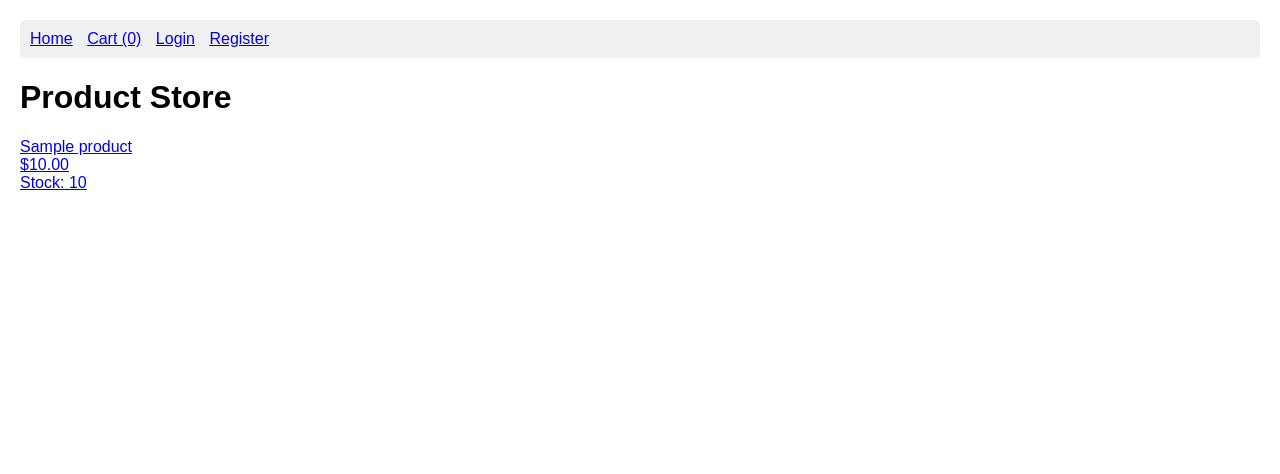
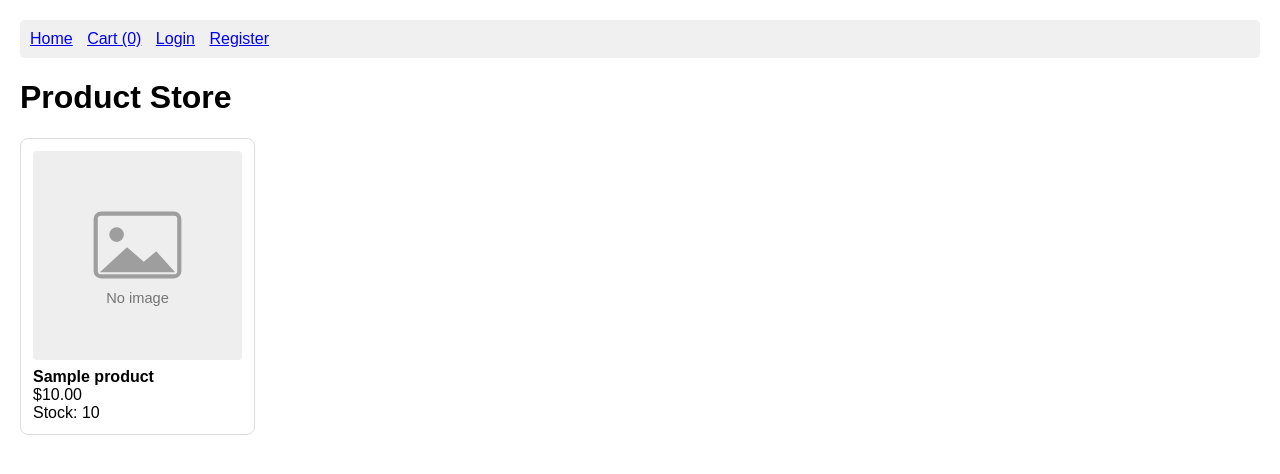
Before and after one commit to Jsambok11/webshop-test-automation, a Flask app: template services/frontend-service/templates/index.html in a window 1280 px wide. Shown: the top 474 px of the page. Run offline with Flask 3, Linux system fonts and the light colour scheme; the template is opened without the code that fills it: most values are stand-ins (such as "Sample title", 1, 10 or a date in 2020); some libraries are stand-ins or nearby versions.

Commit message:
Show products as cards with image and placeholder

```diff
--- a/services/frontend-service/app.py
+++ b/services/frontend-service/app.py
@@ -104,6 +104,15 @@ def to_money(value):
 @app.template_filter("money")
 def money_filter(value):
     return f"{to_money(value):.2f}"
+
+
+@app.template_global()
+def image_url(product):
+    """Address of a product's image (static/products/<file>), or of the
+    placeholder when the product has none (null or empty)."""
+    if product.get("image"):
+        return url_for("static", filename=f"products/{product['image']}")
+    return url_for("static", filename="placeholder.svg")
 
 
 def delivery_fee(method, items_total):
--- a/services/frontend-service/templates/base.html
+++ b/services/frontend-service/templates/base.html
@@ -11,6 +11,12 @@
         .content { margin-top: 20px; }
         .error { color: red; }
         .success { color: green; }
+        .product-grid { display: grid; grid-template-columns: repeat(auto-fill, minmax(200px, 1fr)); gap: 16px; }
+        .product-card { display: block; padding: 12px; border: 1px solid #ddd; border-radius: 8px; color: inherit; text-decoration: none; }
+        .product-card:hover { border-color: #888; }
+        .product-card img { display: block; width: 100%; aspect-ratio: 1; object-fit: cover; border-radius: 4px; }
+        .product-name { margin-top: 8px; font-weight: bold; }
+        .product-detail img { display: block; width: 100%; max-width: 400px; aspect-ratio: 1; object-fit: cover; border-radius: 8px; }
     </style>
     {% block extra_head %}{% endblock %}
 </head>
--- a/services/frontend-service/templates/index.html
+++ b/services/frontend-service/templates/index.html
@@ -1,10 +1,12 @@
 {% extends "base.html" %}
+{% from "product_image.html" import product_image %}
 {% block title %}Product Store{% endblock %}
 {% block content %}
     <h1>Product Store</h1>
     <div class="product-grid">
         {% for p in products %}
         <a href="{{ url_for('product_detail', product_id=p.id) }}" class="product-card">
+            {{ product_image(p) }}
             <div class="product-name">{{ p.name }}</div>
             <div class="price">${{ p.price|money }}</div>
             <div class="stock
--- a/services/frontend-service/templates/product.html
+++ b/services/frontend-service/templates/product.html
@@ -1,8 +1,13 @@
 {% extends "base.html" %}
+{% from "product_image.html" import product_image %}
 {% block title %}{{ product.name }} - Product Store{% endblock %}
 {% block content %}
     <div class="product-detail">
+        {{ product_image(product) }}
         <h1>{{ product.name }}</h1>
+        {% if product.description %}
+        <p class="description">{{ product.description }}</p>
+        {% endif %}
         <p class="price">${{ product.price|money }}</p>
         <p class="stock
             {% if product.stock == 0 %}stock-none
--- /dev/null
+++ b/services/frontend-service/templates/product_image.html
@@ -0,0 +1,6 @@
+{# The image of a product. Without an image (null or empty) the placeholder is
+   shown; if the image cannot be loaded, onerror switches to the placeholder. #}
+{% macro product_image(product) -%}
+<img src="{{ image_url(product) }}" alt="{{ product.name }}"
+     onerror="this.onerror = null; this.src = '{{ url_for('static', filename='placeholder.svg') }}';">
+{%- endmacro %}
```
Also changed, not shown: services/frontend-service/static/placeholder.svg (added), 1 other file.
